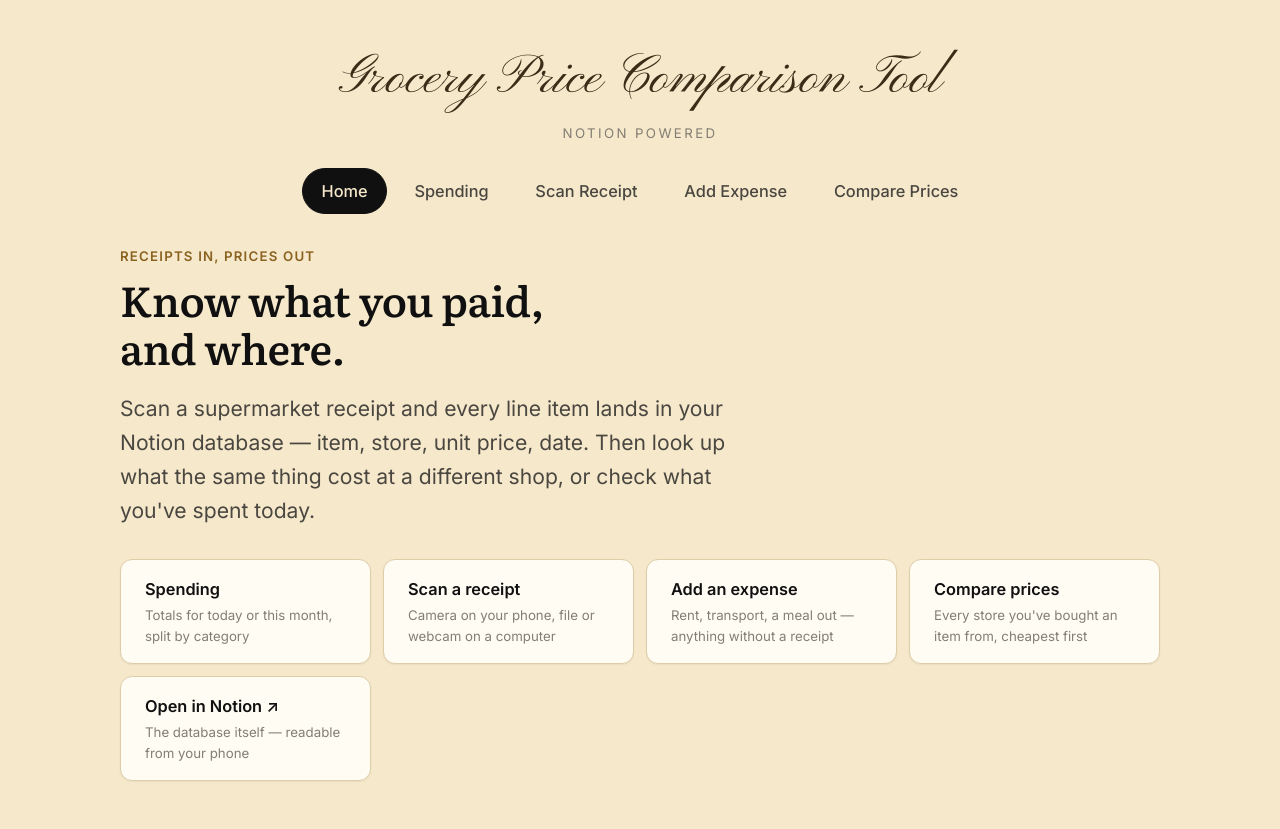
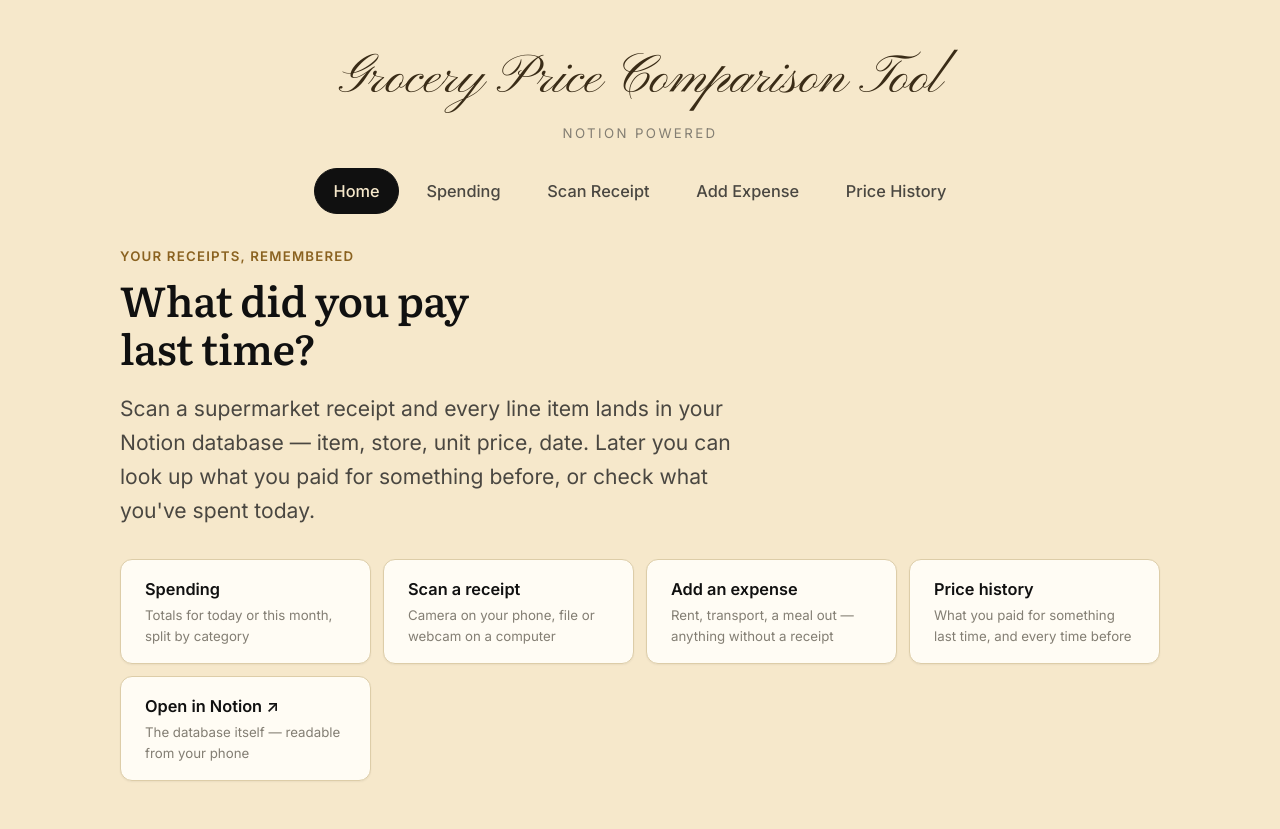
Before and after one commit to Hsinyueh-Hsu-1172607/notion-grocery-price-tool, a Flask app: page / in a window 1280 px wide. Run offline with Flask 3, Linux system fonts and the light colour scheme.

Commit message:
Describe the tool as personal price history, not price comparison
The README opened by claiming this tells you which store is cheapest.
That is Grocer's job, it does it well for New Zealand, and it has
something this never will: today's shelf prices across the chains.

What it actually answers is what *you* paid — at the produce shop that
publishes nothing, on the day you bought it, before the price moved.
That comes from your own receipts and exists nowhere else, so the copy
now says that, and "Compare Prices" becomes "Price History" throughout.

Behaviour is unchanged: results stay sorted cheapest-first, which under
this framing reads as the lowest you have ever paid rather than a
ranking of shops.

```diff
--- a/groceryapp/templates/base.html
+++ b/groceryapp/templates/base.html
@@ -27,7 +27,7 @@
       <a href="{{ url_for('expense') }}"
          class="{% if page == 'expense' %}active{% endif %}">Add Expense</a>
       <a href="{{ url_for('compare') }}"
-         class="{% if page == 'compare' %}active{% endif %}">Compare Prices</a>
+         class="{% if page == 'compare' %}active{% endif %}">Price History</a>
     </nav>
   </header>
   <main class="container">
--- a/groceryapp/templates/index.html
+++ b/groceryapp/templates/index.html
@@ -1,11 +1,11 @@
 {% extends "base.html" %}
 {% block title %}Grocery Price Tool{% endblock %}
 {% block content %}
-  <p class="eyebrow">Receipts in, prices out</p>
-  <h1>Know what you paid,<br>and where.</h1>
+  <p class="eyebrow">Your receipts, remembered</p>
+  <h1>What did you pay<br>last time?</h1>
   <p class="lede">Scan a supermarket receipt and every line item lands in your
-     Notion database — item, store, unit price, date. Then look up what the
-     same thing cost at a different shop, or check what you've spent today.</p>
+     Notion database — item, store, unit price, date. Later you can look up
+     what you paid for something before, or check what you've spent today.</p>
 
   <ul class="actions">
     <li>
@@ -28,8 +28,8 @@
     </li>
     <li>
       <a href="{{ url_for('compare') }}">
-        <span class="title">Compare prices</span>
-        <span class="desc">Every store you've bought an item from, cheapest first</span>
+        <span class="title">Price history</span>
+        <span class="desc">What you paid for something last time, and every time before</span>
       </a>
     </li>
     <li>
```
Also changed, not shown: groceryapp/notion_sync.py (+5 -2 lines), groceryapp/templates/compare.html (+5 -5 lines), README.md.
